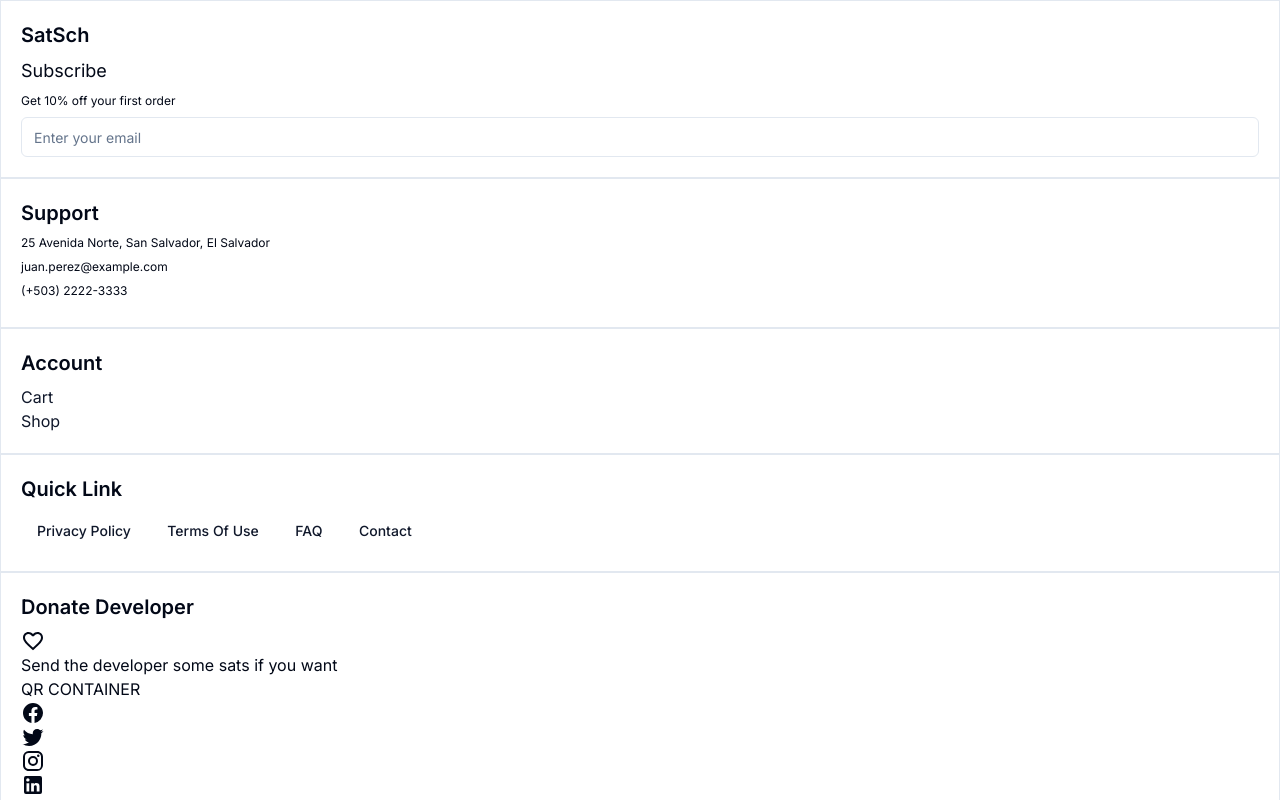
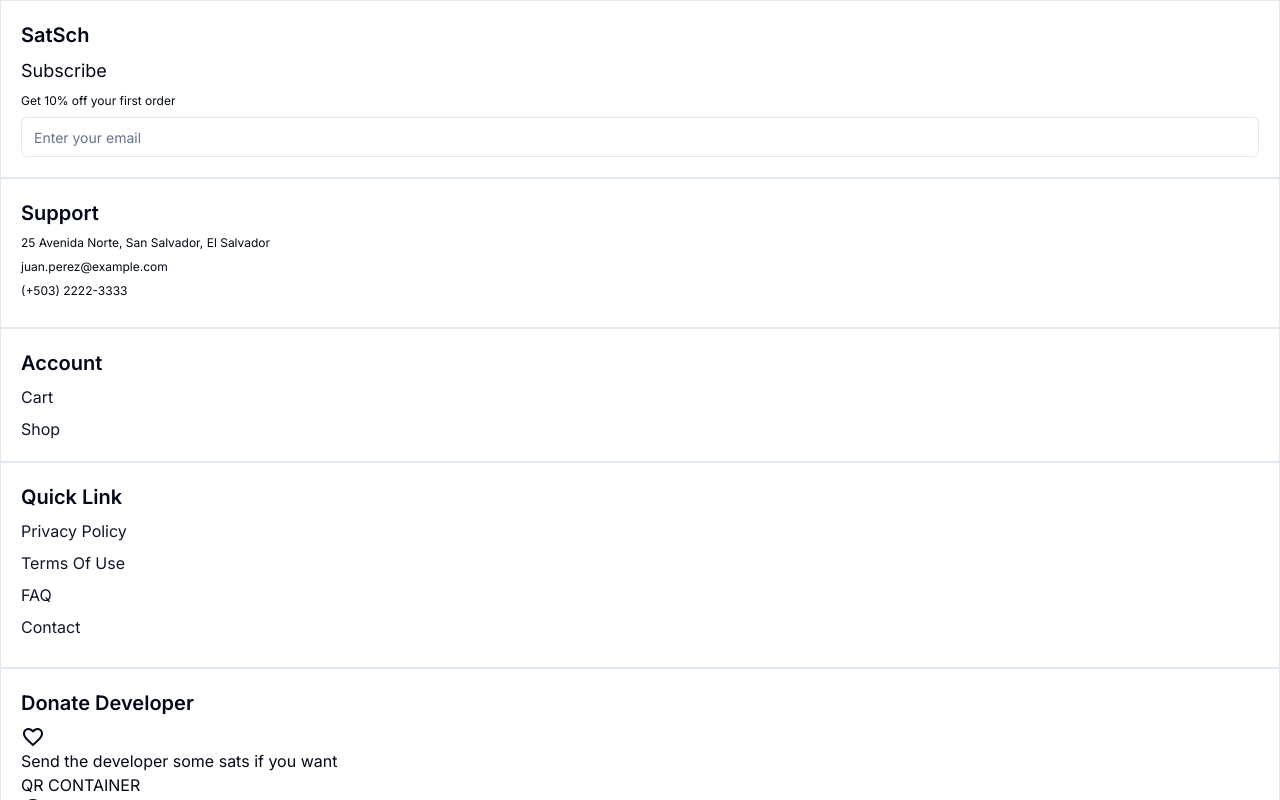
Before and after one commit to DayanWalter/satschool, a Next.js app: page / in a window 1280 px wide. Shown: the top 800 px of the page. Built offline with nearby package versions, Linux system fonts and the light colour scheme.

Commit message:
Styled Quick Link section

```diff
--- a/src/components/Footer.tsx
+++ b/src/components/Footer.tsx
@@ -32,7 +32,7 @@ export default function Footer() {
           <h1 className='text-xl font-semibold mb-2'>Account</h1>
           <div className='flex flex-col'>
             <Link
-              className='text-primary underline-offset-4 hover:underline'
+              className='mb-2 text-primary underline-offset-4 hover:underline'
               href='/cart'
             >
               Cart
@@ -47,18 +47,35 @@ export default function Footer() {
         </div>
         <div className='border p-5'>
           <h1 className='text-xl font-semibold mb-2'>Quick Link</h1>
-          <Button asChild variant='link'>
-            <Link href='/privacy'>Privacy Policy</Link>
-          </Button>{" "}
-          <Button asChild variant='link'>
-            <Link href='/terms'>Terms Of Use</Link>
-          </Button>{" "}
-          <Button asChild variant='link'>
-            <Link href='/faq'>FAQ</Link>
-          </Button>{" "}
-          <Button asChild variant='link'>
-            <Link href='/contact'>Contact</Link>
-          </Button>{" "}
+          <div className='flex flex-col'>
+            <Link
+              className='mb-2 text-primary underline-offset-4 hover:underline'
+              href='/privacy'
+            >
+              Privacy Policy
+            </Link>
+
+            <Link
+              className='mb-2 text-primary underline-offset-4 hover:underline'
+              href='/terms'
+            >
+              Terms Of Use
+            </Link>
+
+            <Link
+              className='mb-2 text-primary underline-offset-4 hover:underline'
+              href='/faq'
+            >
+              FAQ
+            </Link>
+
+            <Link
+              className='mb-2 text-primary underline-offset-4 hover:underline'
+              href='/contact'
+            >
+              Contact
+            </Link>
+          </div>
         </div>
         <div className='border p-5'>
           <div>
```
